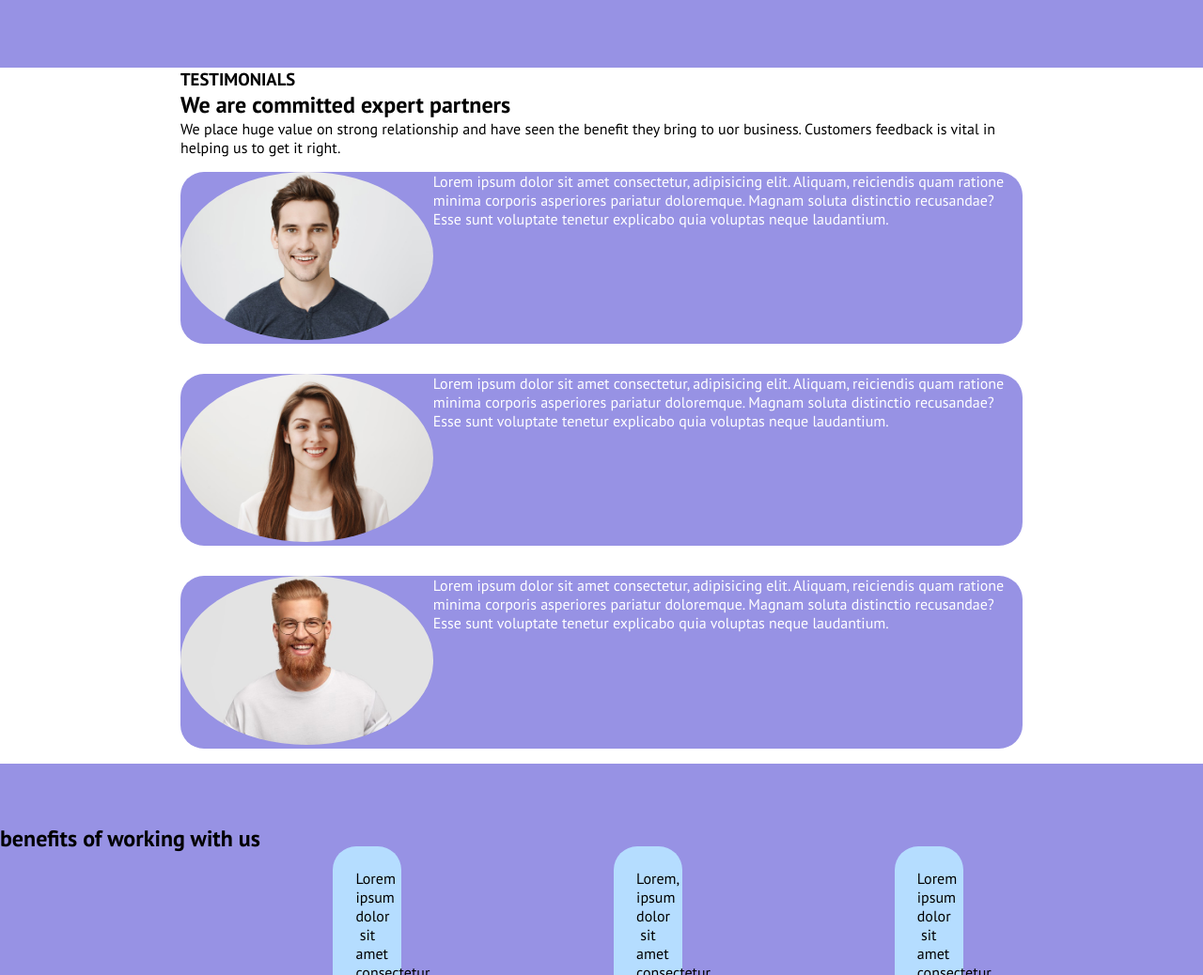
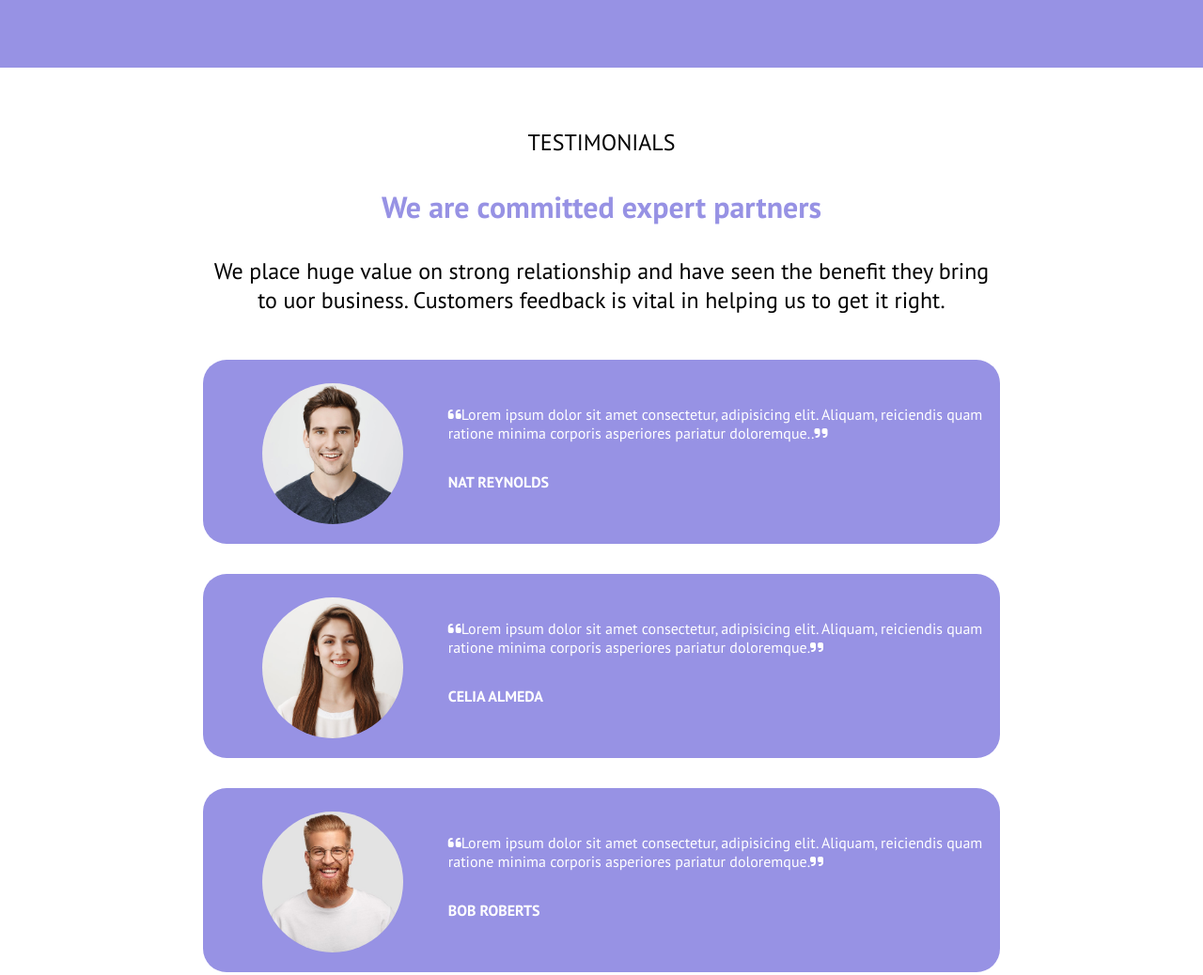
Before and after one commit to GiacomoFranchi/htmlcss-responsive-layout, a plain HTML site: page index.html in a window 1280 px wide. Shown: the part 1580-2618 px from the top of the page at 94% size. Drawn offline with Linux system fonts and the light colour scheme.

Commit message:
add: "testimonial" section content

```diff
--- a/css/style.css
+++ b/css/style.css
@@ -104,6 +104,16 @@
 
 .span{
     margin: 2rem 0;
+}
+
+.nome{
+    color: var(--color-white);
+    font-size: 2rem;
+    margin-bottom: 1.5rem;
+}
+
+.virgolette{
+    font-size: 2rem;
 }
 /*HEADER*/
 .header{
@@ -303,8 +313,27 @@
 
 /*TESTIMONIALS SECTION*/
 .container-v{
-    width: 90%;
+    width: 100%;
     margin: 0 auto;
+    padding: 4rem 1.5rem;
+    text-align: center;
+}
+
+.container-v h3{
+    font-size: 1.5rem;
+    font-weight: 300;
+    margin-bottom: 2rem;
+}
+
+.container-v h2{
+    font-size: 2rem;
+    color: var(--color-violet);
+    margin-bottom: 2rem;
+}
+
+.container-v p{
+    font-size: 1.5rem;
+    margin-bottom: 2rem;
 }
 
 .row-v{
@@ -327,24 +356,29 @@
     flex-wrap: wrap;
     background-color: var(--color-violet) ;
     border-radius: 25px;
+    padding: 0 1rem;
 }
 
 .foto{
     width: 100%;
     border-radius: 50%;
     margin: 0 auto;
-    height: 40%;
+    object-fit: contain;
 }
 
 .foto img{
-    width: 100%;
+    width: 150px;
+    height: 150px;
+    object-fit: cover;
     border-radius: 50%;
+    margin: 1.5rem 0 1rem;
 }
 
 .testo{
     width: 100%;
     color: white;
 }
+
 
 .sinistra, .destra{
     width: 100%;
@@ -359,9 +393,15 @@
 @media screen and (min-width: 768px){
     .foto{
         width: 30%;
+        align-self: center;
     }
     .testo{
         width: 70%;
+        text-align: left;
+        margin: 3rem 0 2rem;
+    }
+    .testo p, .nome{
+        font-size: 1rem;
     }
     .col2{
         width:calc(100% / 2 - 2rem) ;
--- a/index.html
+++ b/index.html
@@ -67,7 +67,7 @@
             </div>
         </section>
         <!--Strategic Planning-->
-        <section class="container-viola">
+        <section id="planning" class="container-viola">
             <div class="row-viola">
                 <div class="background">
                     <img src="img/planning1.png" alt="Planning 1">
@@ -96,7 +96,8 @@
                             <img src="img/testimonial1.jpg" alt="testimonial1">
                         </div>
                         <div class="testo">
-                            <p>Lorem ipsum dolor sit amet consectetur, adipisicing elit. Aliquam, reiciendis quam ratione minima corporis asperiores pariatur doloremque. Magnam soluta distinctio recusandae? Esse sunt voluptate tenetur explicabo quia voluptas neque laudantium.</p>
+                            <p><i class="fa-solid fa-quote-left"></i>Lorem ipsum dolor sit amet consectetur, adipisicing elit. Aliquam, reiciendis quam ratione minima corporis asperiores pariatur doloremque..<i class="fa-solid fa-quote-right"></i> </p>
+                            <h4 class="nome">NAT REYNOLDS</h4>
                         </div>
                     </div>
                 </div>
@@ -104,8 +105,10 @@
                     <div class="card-viola">
                         <div class="foto">
                             <img src="img/testimonial2.jpg" alt="testimonial2">
-                        </div>                            <div class="testo">
-                              <p>Lorem ipsum dolor sit amet consectetur, adipisicing elit. Aliquam, reiciendis quam ratione minima corporis asperiores pariatur doloremque. Magnam soluta distinctio recusandae? Esse sunt voluptate tenetur explicabo quia voluptas neque laudantium.</p>
+                        </div>
+                        <div class="testo">
+                              <p><i class="fa-solid fa-quote-left"></i>Lorem ipsum dolor sit amet consectetur, adipisicing elit. Aliquam, reiciendis quam ratione minima corporis asperiores pariatur doloremque.<i class="fa-solid fa-quote-right"></i></p>
+                              <h4 class="nome">CELIA ALMEDA</h4>
                         </div>
                     </div>
                 </div>
@@ -114,7 +117,8 @@
                         <div class="foto">
                             <img src="img/testimonial3.jpg" alt="testimonial3">
                         </div>                            <div class="testo">
-                              <p>Lorem ipsum dolor sit amet consectetur, adipisicing elit. Aliquam, reiciendis quam ratione minima corporis asperiores pariatur doloremque. Magnam soluta distinctio recusandae? Esse sunt voluptate tenetur explicabo quia voluptas neque laudantium.</p>
+                              <p><i class="fa-solid fa-quote-left"></i>Lorem ipsum dolor sit amet consectetur, adipisicing elit. Aliquam, reiciendis quam ratione minima corporis asperiores pariatur doloremque.<i class="fa-solid fa-quote-right"></i></p>
+                              <h4 class="nome">BOB ROBERTS</h4>
                         </div>
                     </div>
                 </div>
```
